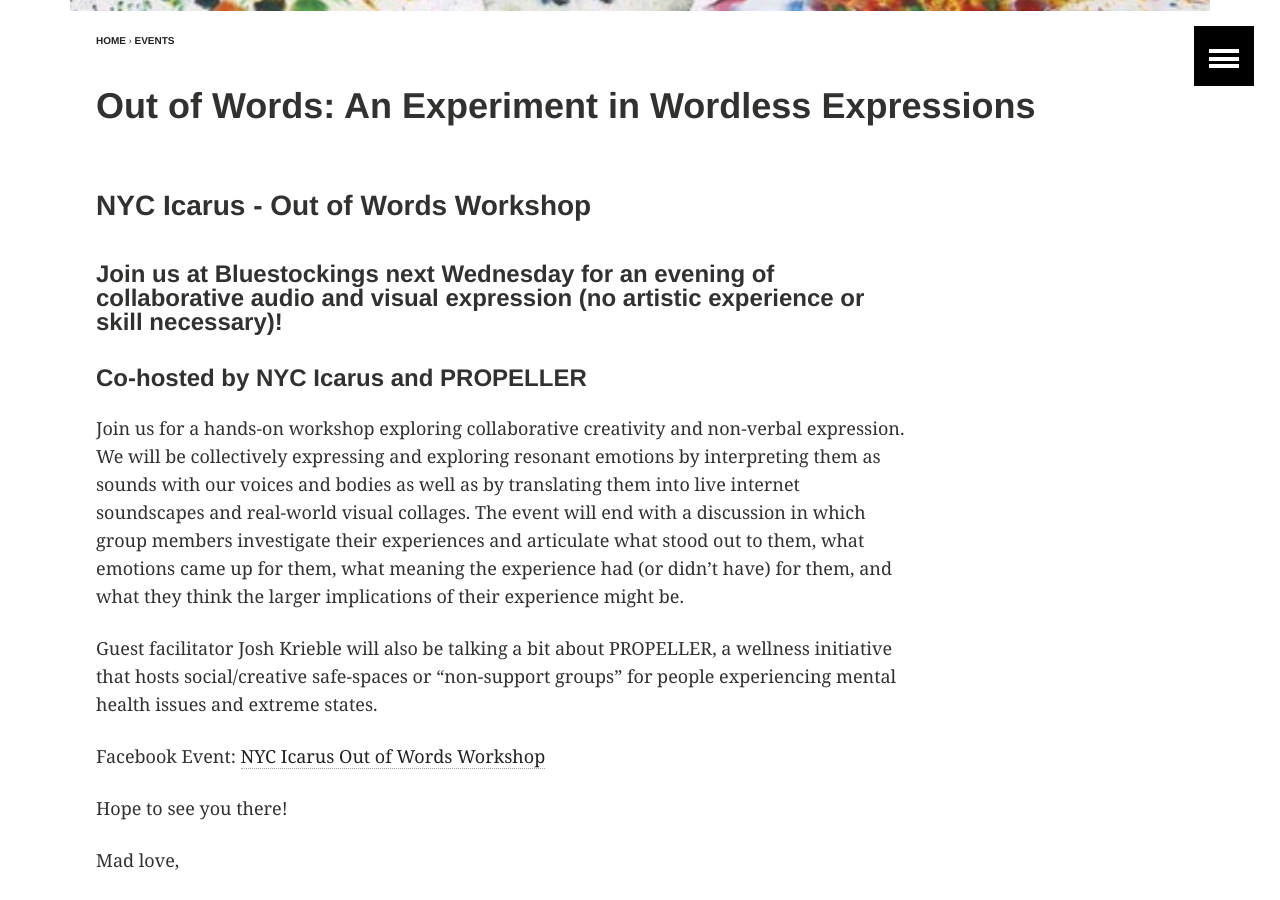
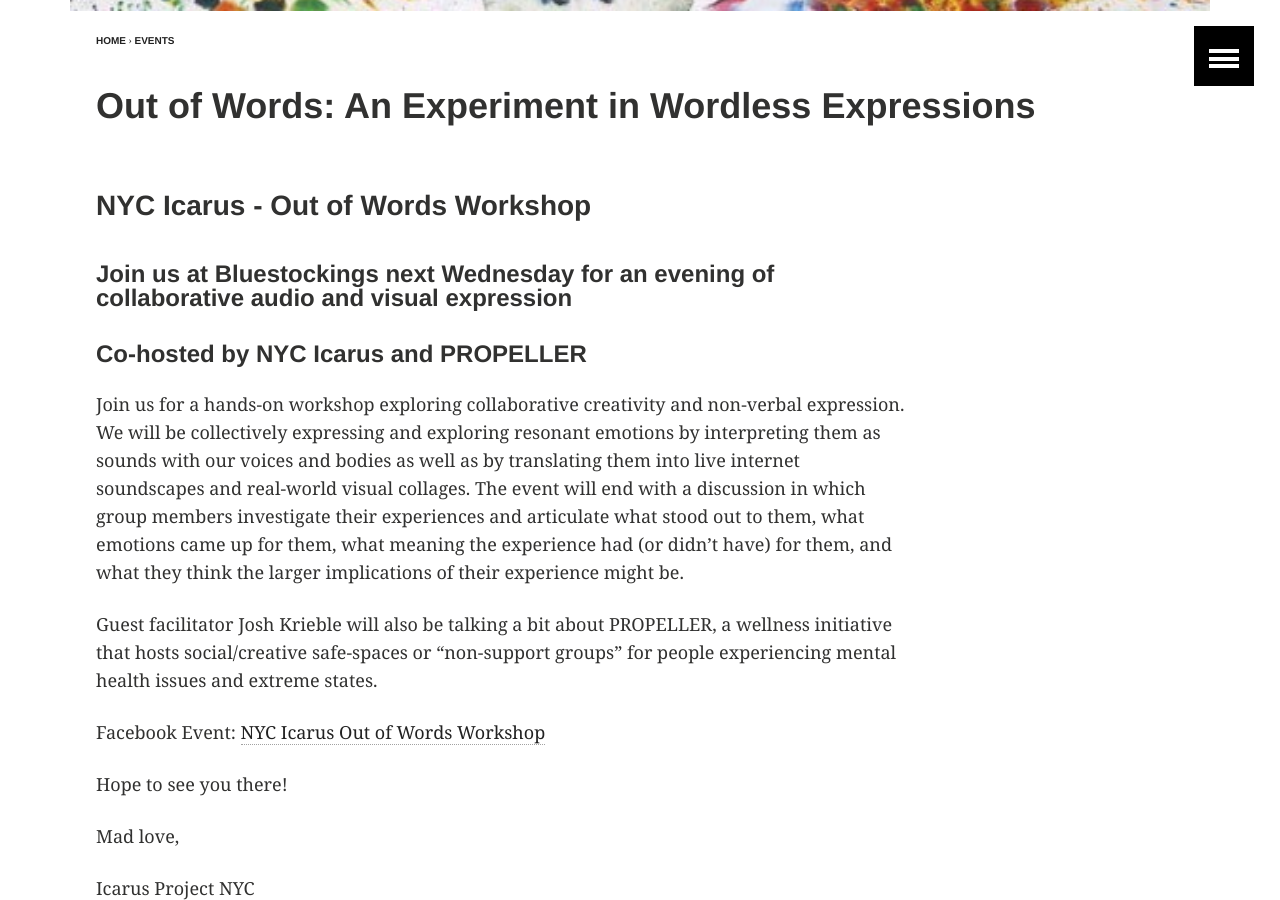
Before and after one commit to nycicarus/nycicarus.github.io, a Jekyll site: the page built from _posts/events/2015-10-07-out-of-words.md, in a window 1280 px wide and 900 px high, scrolled down 921 px. Built offline with Jekyll 4.4.1, drawn with Linux system fonts in a browser that asks for light colours; comment, search, counter and statistics services are not loaded.

Commit message:
Update 2015-10-07-out-of-words.md

```diff
--- a/_posts/events/2015-10-07-out-of-words.md
+++ b/_posts/events/2015-10-07-out-of-words.md
@@ -24,8 +24,7 @@ phone: ""
 ---
 ### NYC Icarus - Out of Words Workshop
 
-#### Join us at Bluestockings next Wednesday for an evening of collaborative audio and visual expression (no artistic experience or skill necessary)!
-
+#### Join us at Bluestockings next Wednesday for an evening of collaborative audio and visual expression
 #### Co-hosted by NYC Icarus and PROPELLER
 
 Join us for a hands-on workshop exploring collaborative creativity and non-verbal expression. We will be collectively expressing and exploring resonant emotions by interpreting them as sounds with our voices and bodies as well as by translating them into live internet soundscapes and real-world visual collages. The event will end with a discussion in which group members investigate their experiences and articulate what stood out to them, what emotions came up for them, what meaning the experience had (or didn’t have) for them, and what they think the larger implications of their experience might be.
```
